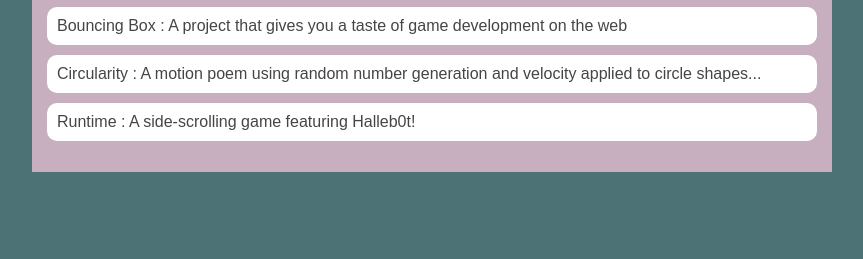
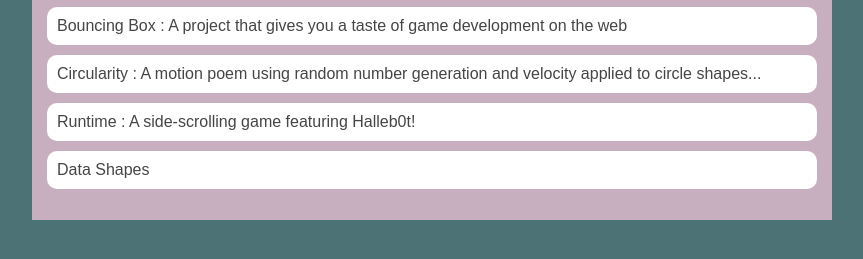
Before and after one commit to noahraimondi/noahraimondi.github.io, a plain HTML site: page portfolio.html in a window 1280 px wide. Shown: the part 217-476 px from the top of the page, without its empty margins (208-1071 px from the left). Drawn offline with Linux system fonts and the light colour scheme.

Commit message:
saving data shapes

```diff
--- a/portfolio.html
+++ b/portfolio.html
@@ -116,6 +116,7 @@
                             <li><a href="projects/bouncing-box/">Bouncing Box : A project that gives you a taste of game development on the web </a></li>
                             <li><a href="projects/circularity/">Circularity : A motion poem using random number generation and velocity applied to circle shapes...</a></li>
                             <li><a href="projects/runtime">Runtime : A side-scrolling game featuring Halleb0t!</a></li>
+                            <li><a href="asd-projects/data-shapes">Data Shapes</a></li>
                         </ul>
                     </div>
 
```
